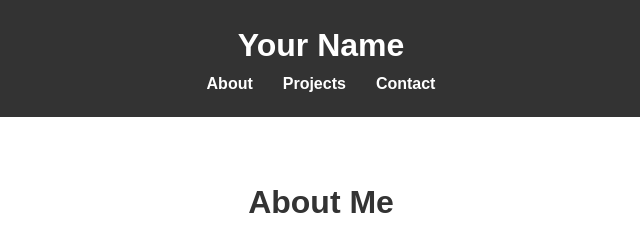
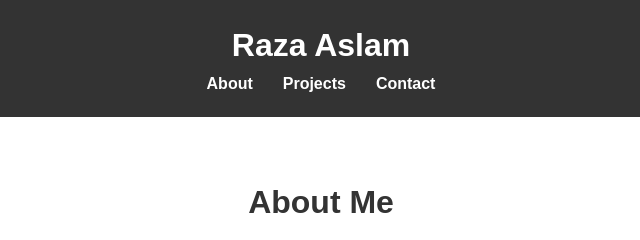
Before and after one commit to raza010-git/FrontLab, a plain HTML site: page index.html in a window 1280 px wide. Shown: the top 240 px of the page, 319-959 px from the left. Drawn offline with Linux system fonts and the light colour scheme.

Commit message:
sec commit

```diff
--- a/index.html
+++ b/index.html
@@ -3,13 +3,13 @@
 <head>
   <meta charset="UTF-8">
   <meta name="viewport" content="width=device-width, initial-scale=1.0">
-  <title>Your Name - Portfolio</title>
+  <title>Raza - Portfolio</title>
   <link rel="stylesheet" href="index.css">
 </head>
 <body>
   <header>
     <div class="container">
-      <h1>Your Name</h1>
+      <h1>Raza Aslam</h1>
       <nav>
         <ul>
           <li><a href="#about">About</a></li>
```
